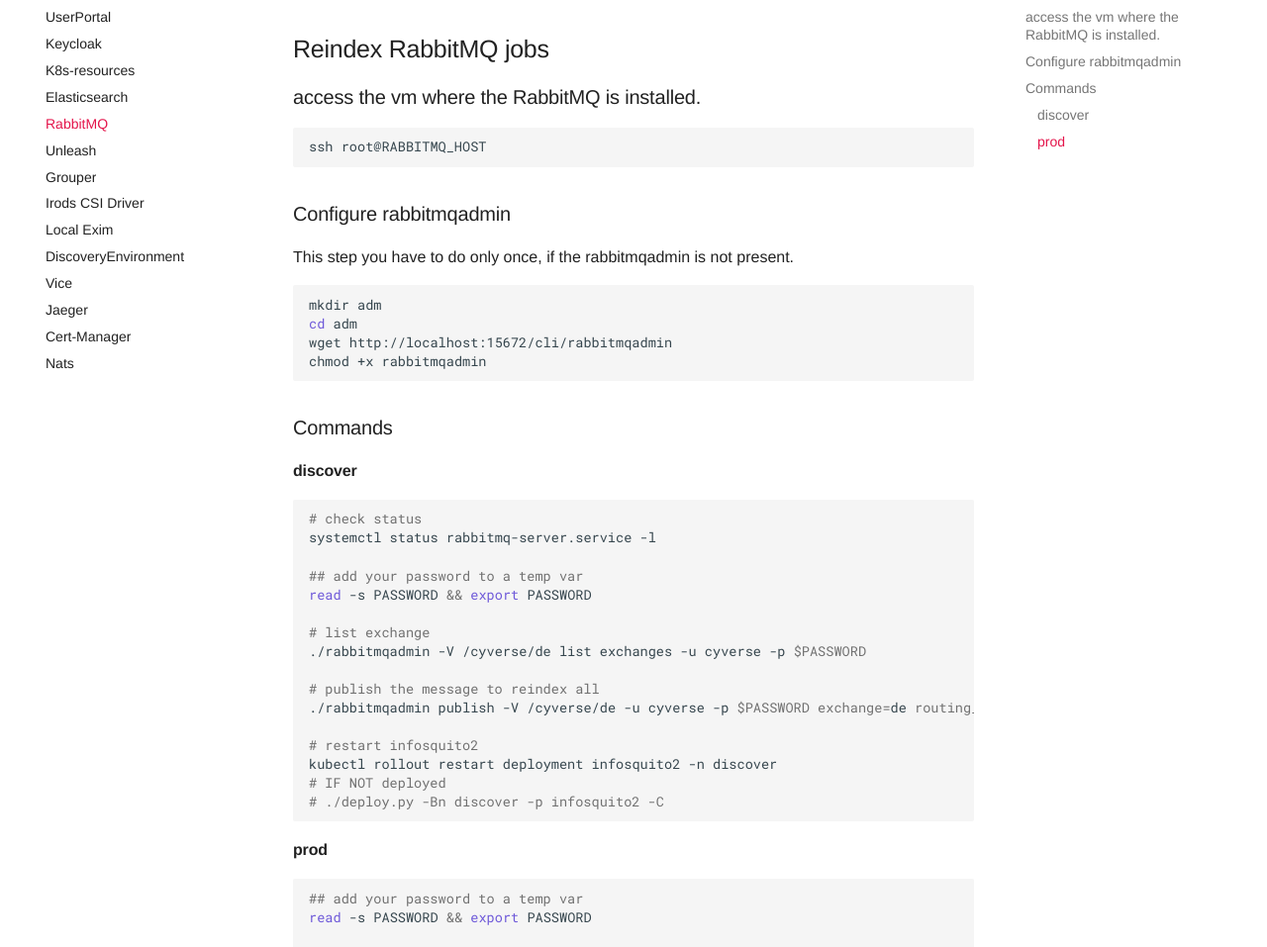
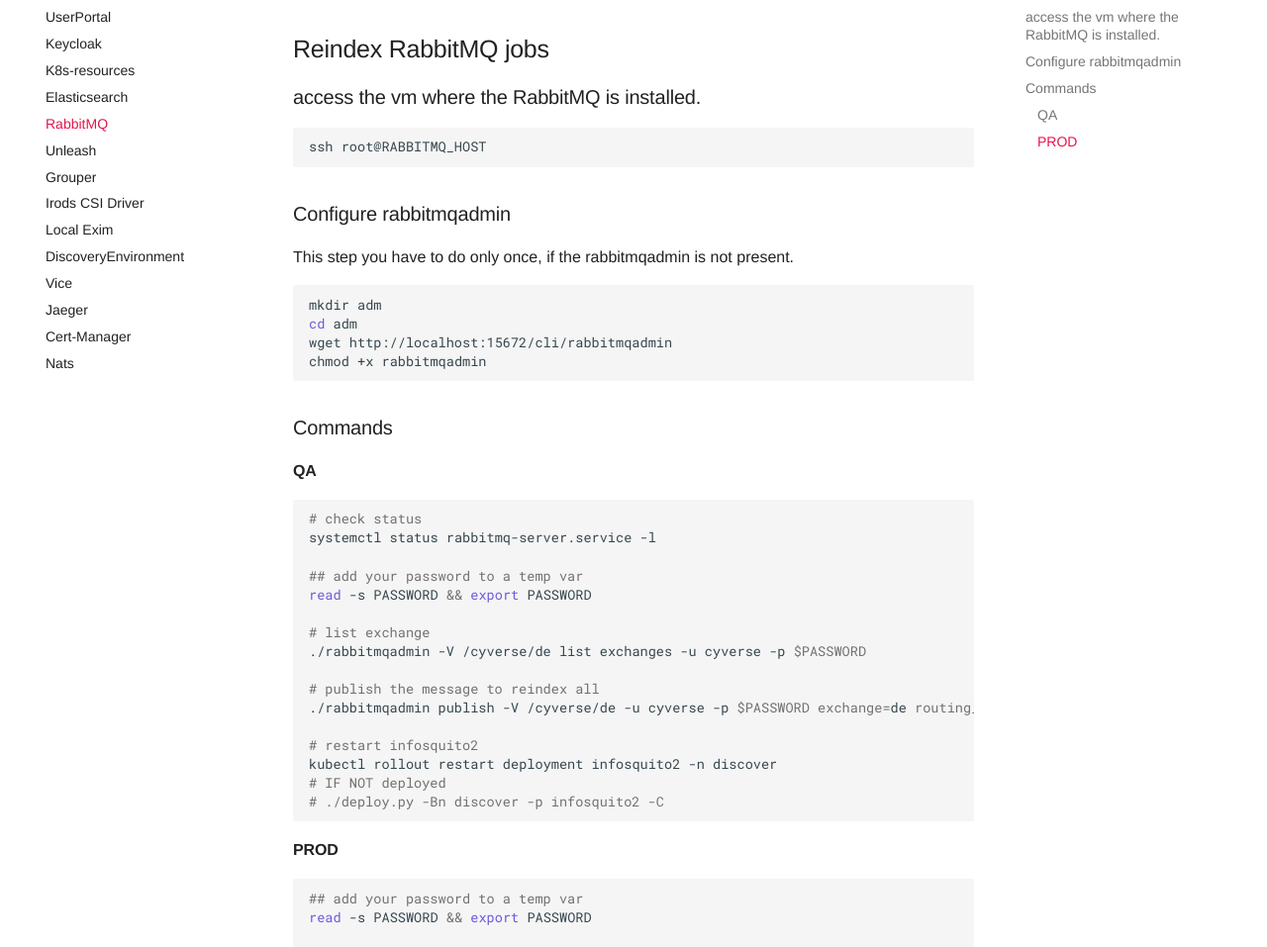
Before and after one commit to cyverse-austria/docs, an MkDocs documentation site: the page built from docs/deployments/RabbitMQ.md, in a window 1280 px wide and 1357 px high. Shown: the part 208-1165 px from the top of the window at 99% size. Built offline with MkDocs 1.6.1 and Material for MkDocs 9.7.7, drawn with Linux system fonts in a browser that asks for light colours.

Commit message:
docs: update to qa

````diff
--- a/docs/deployments/RabbitMQ.md
+++ b/docs/deployments/RabbitMQ.md
@@ -22,7 +22,7 @@
 
 ### Commands
 
-#### discover
+#### QA
 
 ```bash
 # check status
@@ -43,7 +43,7 @@
 # ./deploy.py -Bn discover -p infosquito2 -C
 ```
 
-#### prod
+#### PROD
 ```bash
 ## add your password to a temp var
 read -s PASSWORD && export PASSWORD
````
